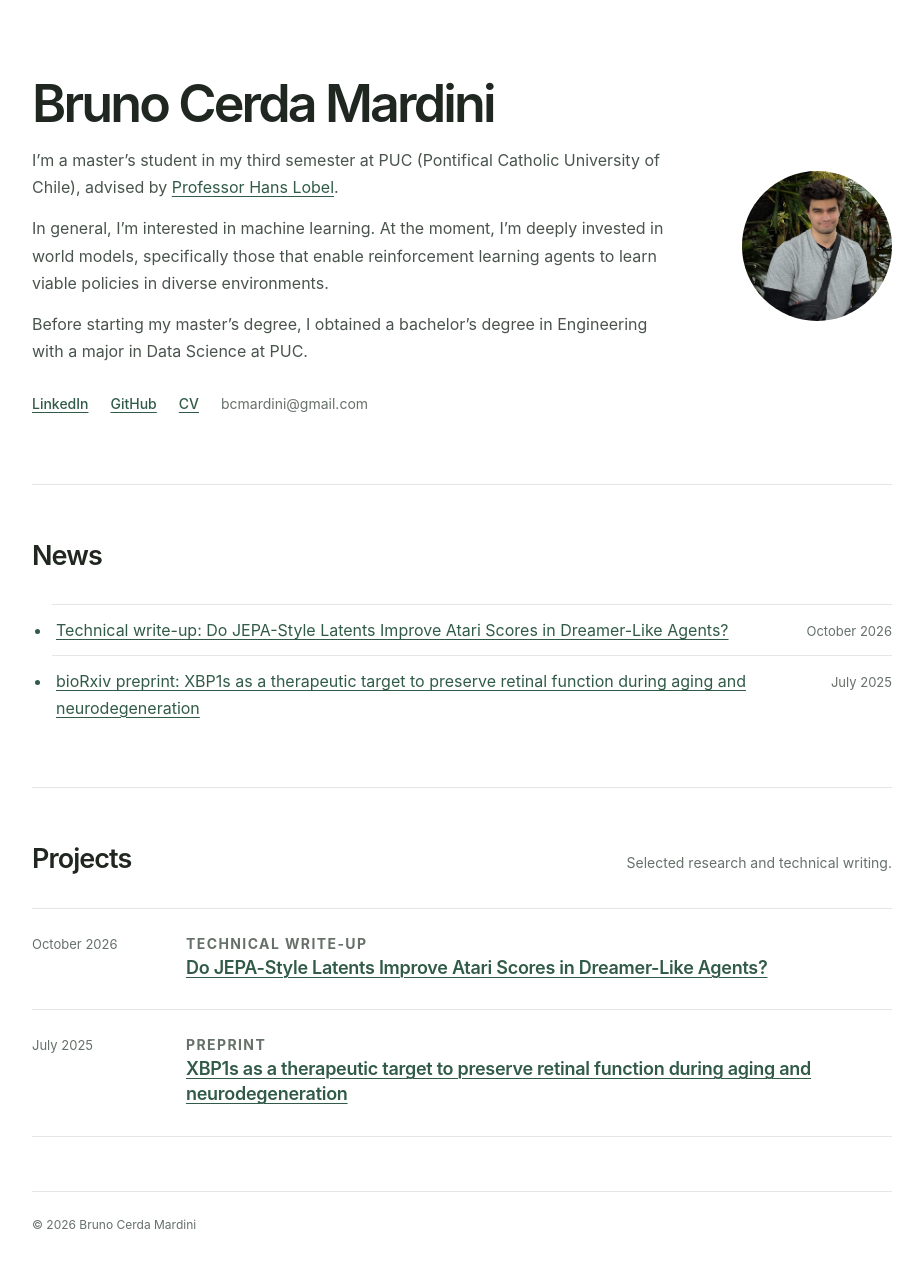
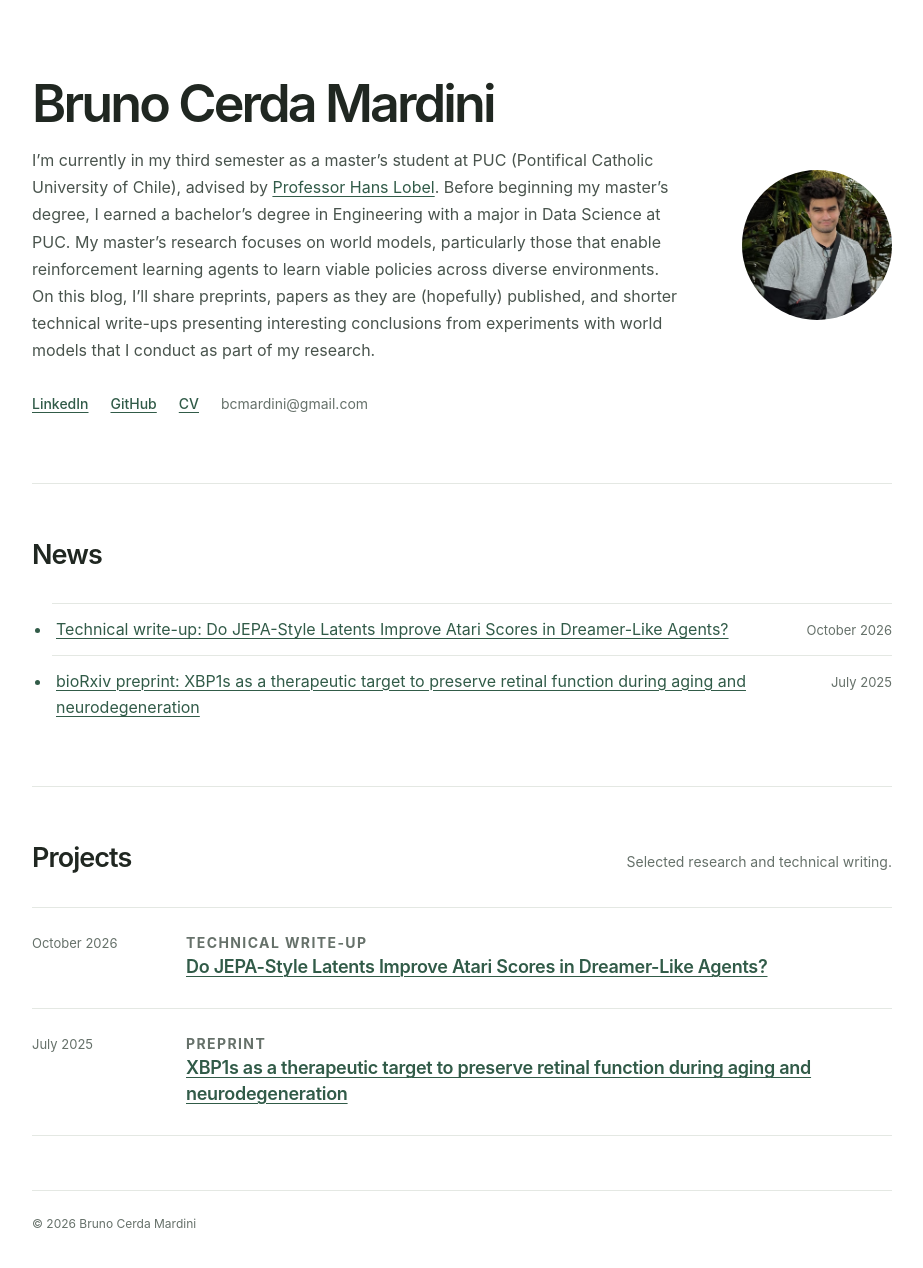
Before and after one commit to bcerdam/website, a Jekyll site: the page built from index.html, in a window 1280 px wide. Shown: the whole page, without its empty margins (178-1101 px from the left). Built offline with Jekyll 4.4.1, drawn with Linux system fonts in a browser that asks for light colours.

Commit message:
Refine personal bio copy

```diff
--- a/_config.yml
+++ b/_config.yml
@@ -1,5 +1,5 @@
 title: "Bruno Cerda Mardini"
-description: "Master's student at PUC focused on machine learning, world models, and reinforcement learning."
+description: "Master's student at PUC focused on world models and reinforcement learning."
 url: "https://bcerdam.github.io"
 baseurl: "/website"
 markdown: kramdown
--- a/_data/profile.yml
+++ b/_data/profile.yml
@@ -1,11 +1,7 @@
 name: "Bruno Cerda Mardini"
-summary: "Master's student at PUC focused on machine learning, world models, and reinforcement learning."
+summary: "Master's student at PUC focused on world models and reinforcement learning."
 bio: |
-  I'm a master's student in my third semester at PUC (Pontifical Catholic University of Chile), advised by [Professor Hans Lobel](https://scholar.google.com/citations?user=oKYALakAAAAJ&hl=en).
-
-  In general, I'm interested in machine learning. At the moment, I'm deeply invested in world models, specifically those that enable reinforcement learning agents to learn viable policies in diverse environments.
-
-  Before starting my master's degree, I obtained a bachelor's degree in Engineering with a major in Data Science at PUC.
+  I'm currently in my third semester as a master's student at PUC (Pontifical Catholic University of Chile), advised by [Professor Hans Lobel](https://scholar.google.com/citations?user=oKYALakAAAAJ&hl=en). Before beginning my master's degree, I earned a bachelor's degree in Engineering with a major in Data Science at PUC. My master's research focuses on world models, particularly those that enable reinforcement learning agents to learn viable policies across diverse environments. On this blog, I'll share preprints, papers as they are (hopefully) published, and shorter technical write-ups presenting interesting conclusions from experiments with world models that I conduct as part of my research.
 email: "bcmardini@gmail.com"
 linkedin: "https://www.linkedin.com/in/bruno-cerda-mardini-04658520b/"
 github: "https://github.com/bcerdam"
```
